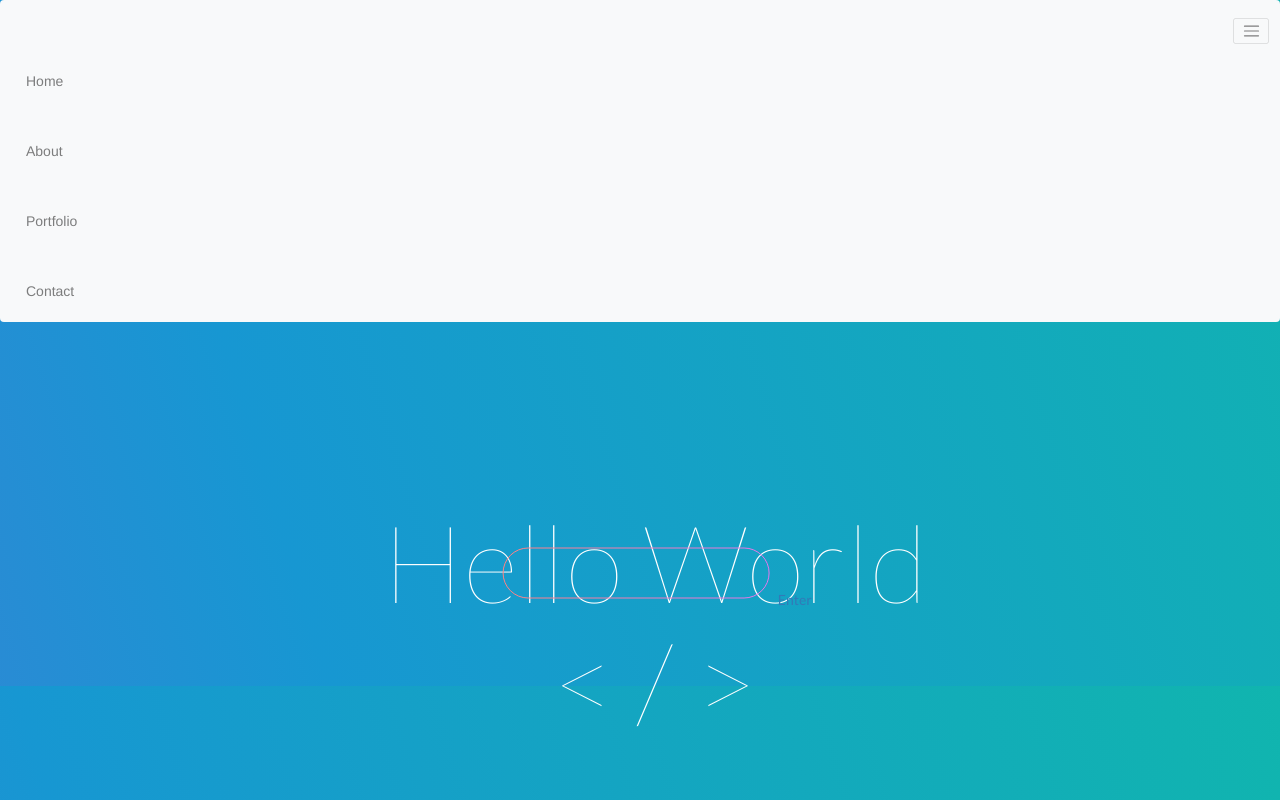
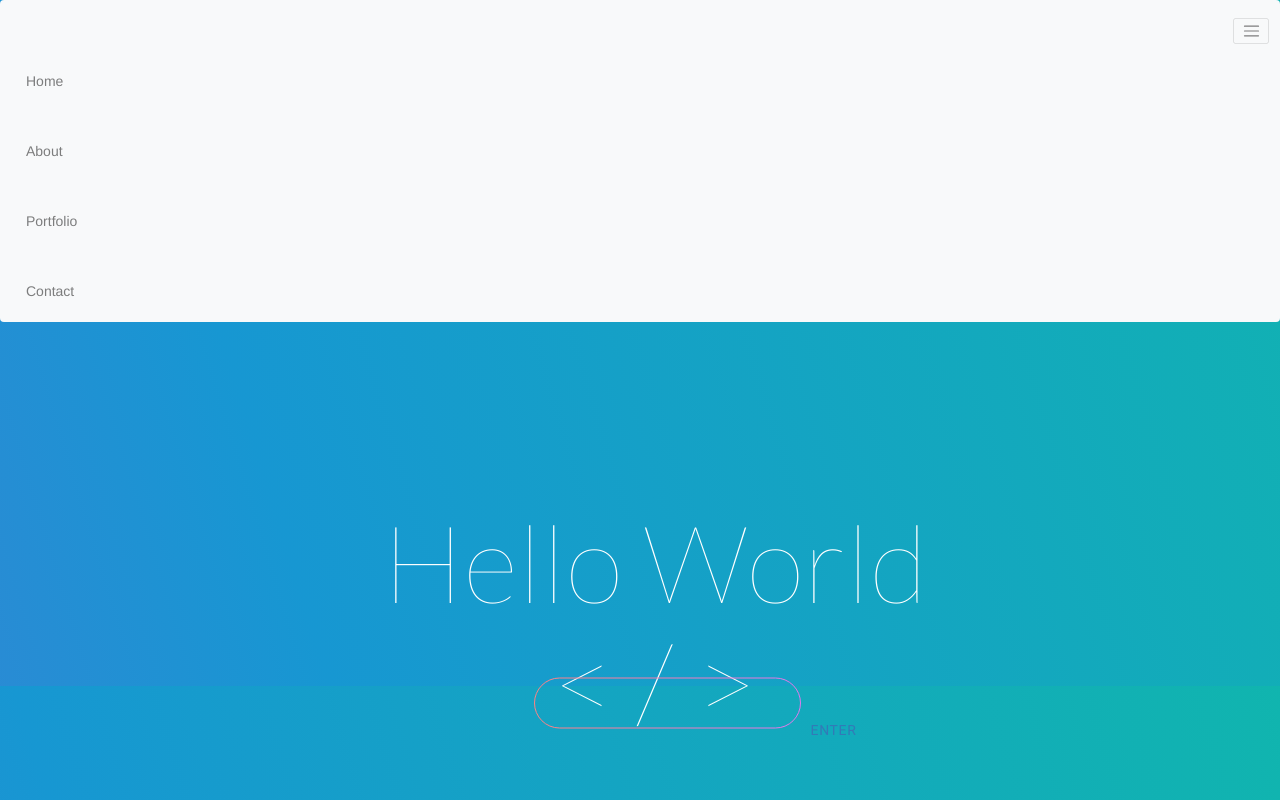
Before and after one commit to in-theclauds/portfolio, a plain HTML site: page index.html in a window 1280 px wide. Drawn offline with nearby package versions, Linux system fonts and the light colour scheme.

Commit message:
btn font

```diff
--- a/css/styles.css
+++ b/css/styles.css
@@ -117,3 +117,23 @@ body {
       left: 50%;
       transform: translate(-50%, -50%);
   }
+
+  .btn {
+    margin-top: calc(50% + 25px);
+    position: relative;
+    display: inline-block;
+    width: 277px;
+    height: 50px;
+    font-size: 1em;
+    font-weight: bold;
+    line-height: 60px;
+    text-align: center;
+    text-transform: uppercase;
+    background-color: transparent;
+    cursor: pointer;
+    text-decoration:none;
+    font-family: 'Roboto', sans-serif;
+    font-weight:900;
+    font-size:17px;
+    letter-spacing: 0.045em;
+}
```
